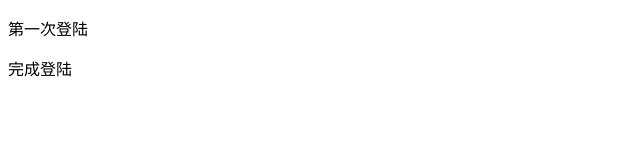
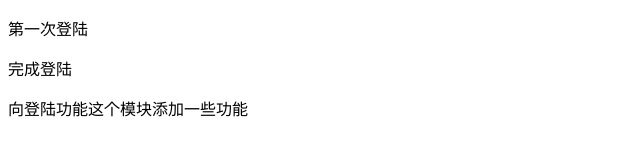
Before and after one commit to irouduoduo/idcast, a plain HTML site: page index.html in a window 1280 px wide. Shown: the whole page, without its empty margins (0-640 px from the left). Drawn offline with Linux system fonts and the light colour scheme.

Commit message:
修复了bug

```diff
--- a/index.html
+++ b/index.html
@@ -7,6 +7,7 @@
 <body>
    <p>第一次登陆</p>
    <p>完成登陆</p>
+   <p>向登陆功能这个模块添加一些功能</p>
 
 </body>
 </html>
```
